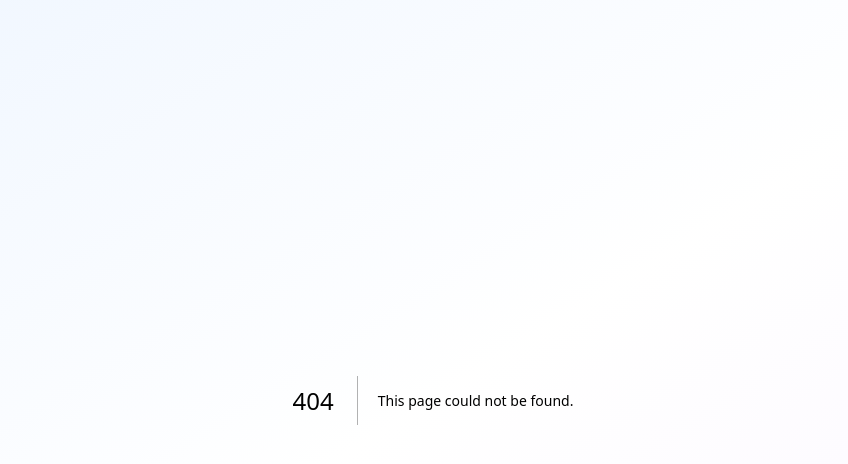
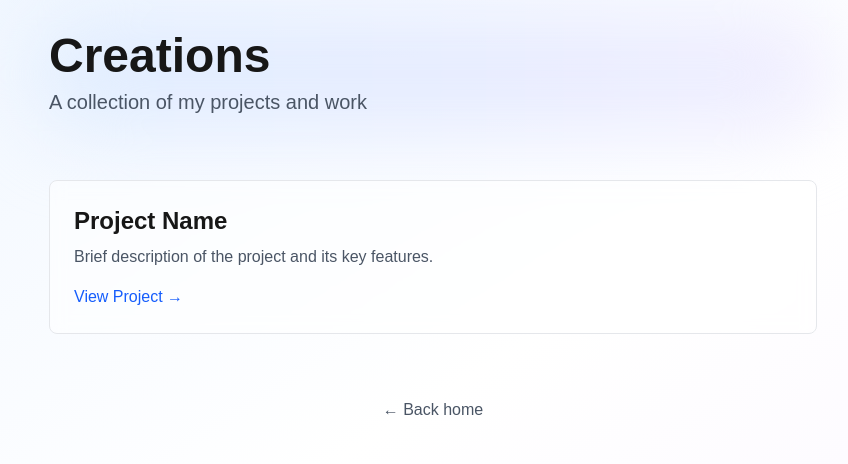
Before and after one commit to dsernst/dsernst.com-2025, a Next.js app: page /creations in a window 1280 px wide. Before the commit this address had no page. Shown: the top 464 px of the page, without its empty margins (207-1055 px from the left). Built offline with nearby package versions, Linux system fonts and the light colour scheme.

Commit message:
Basic /creations design

```diff
--- /dev/null
+++ b/app/creations/page.tsx
@@ -0,0 +1,41 @@
+import BackHome from '../components/BackHome'
+
+export default function Creations() {
+  return (
+    <div className="min-h-screen flex flex-col items-center p-8">
+      <main className="w-full max-w-3xl">
+        <div className="flex flex-col gap-2 relative">
+          <div className="absolute -inset-4 bg-gradient-to-r from-blue-100/80 via-indigo-100/80 to-violet-100/80 dark:from-blue-900/40 dark:via-indigo-900/40 dark:to-violet-900/40 blur-2xl rounded-full" />
+          <div className="relative">
+            <h1 className="text-5xl font-bold">Creations</h1>
+            <p className="text-xl text-gray-600 dark:text-gray-300 mt-2">
+              A collection of my projects and work
+            </p>
+          </div>
+        </div>
+
+        <div className="mt-16 grid gap-8">
+          {/* Project cards will go here */}
+          <div className="p-6 rounded-lg border border-gray-200 dark:border-gray-800 bg-white/50 dark:bg-gray-900/50 backdrop-blur-sm">
+            <h2 className="text-2xl font-semibold mb-2">Project Name</h2>
+            <p className="text-gray-600 dark:text-gray-300 mb-4">
+              Brief description of the project and its key features.
+            </p>
+            <div>
+              <a
+                href="#"
+                className="text-blue-600 dark:text-blue-400 hover:underline"
+                target="_blank"
+                rel="noopener noreferrer"
+              >
+                View Project →
+              </a>
+            </div>
+          </div>
+        </div>
+      </main>
+
+      <BackHome />
+    </div>
+  )
+}
```
